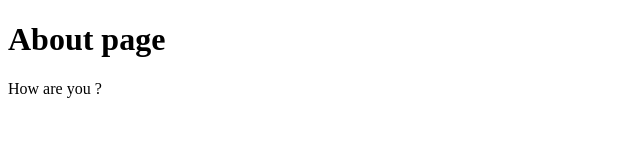
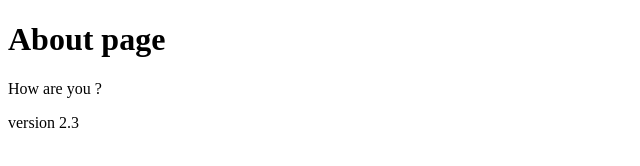
Before and after one commit to nguyendung87/NodeJs, a plain HTML site: page views/About.html in a window 1280 px wide. Shown: the full height of the page, 0-640 px from the left. Drawn offline with Linux system fonts and the light colour scheme.

Commit message:
Add viersion in about.html

```diff
--- a/views/About.html
+++ b/views/About.html
@@ -8,5 +8,6 @@
 <body>
     <h1>About page</h1>
     <p>How are you ?</p>
+    <p>version 2.3</p>
 </body>
 </html>
```
